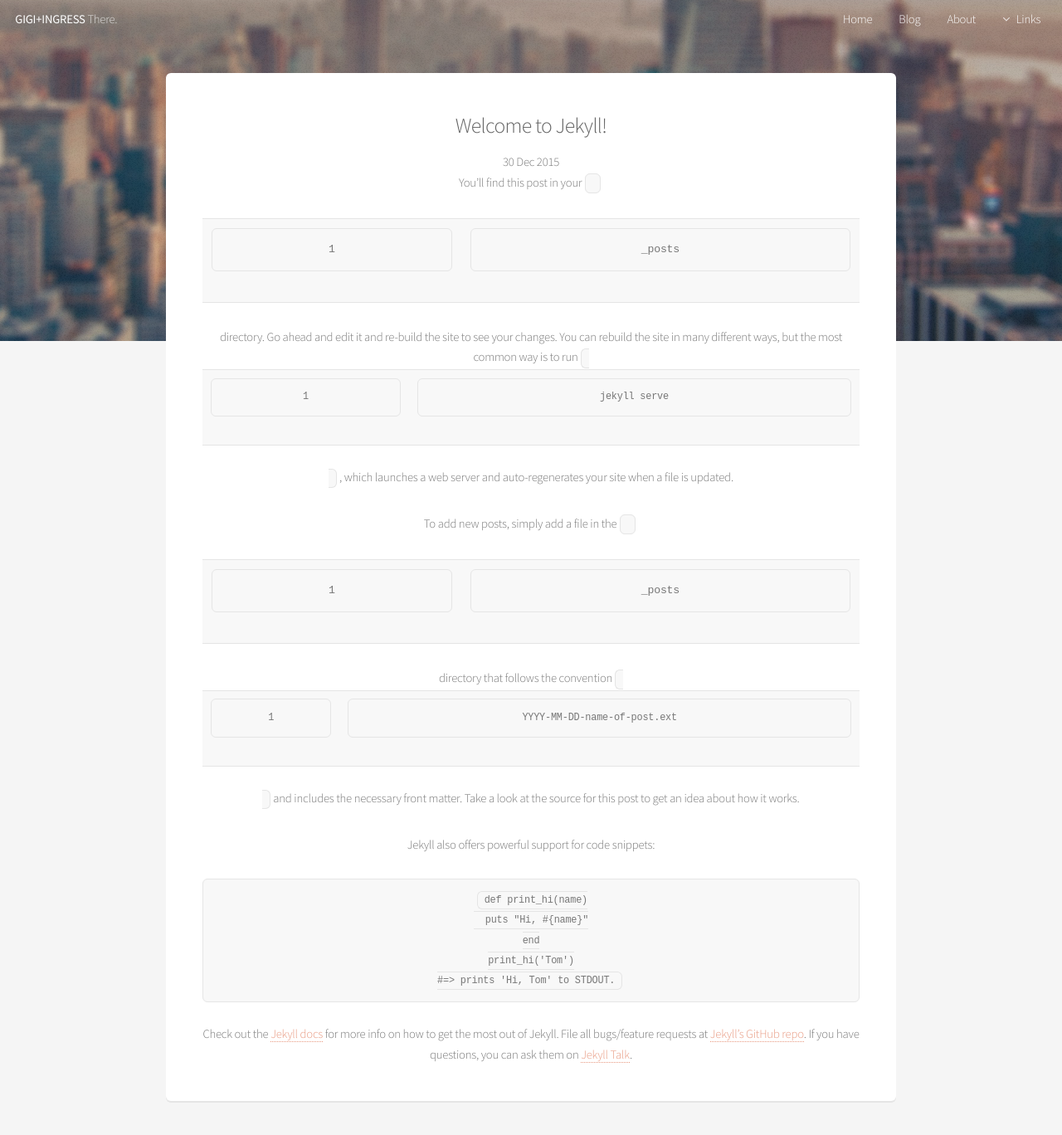
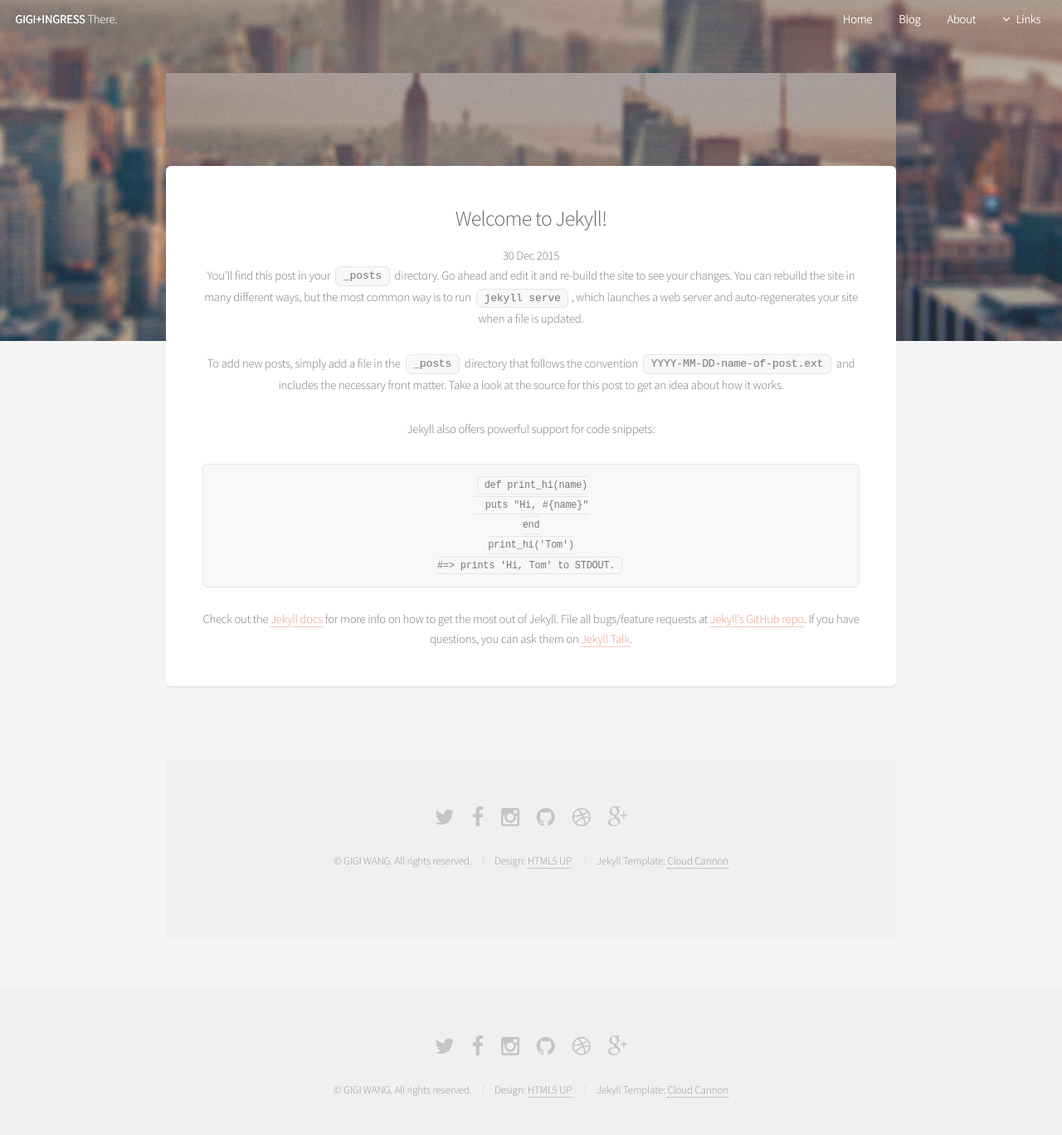
Before and after one commit to iocoo/iocoo.github.io, a Jekyll site: the page built from _posts/2015-12-30-welcome-to-jekyll.markdown, in a window 1280 px wide and 1400 px high. Shown: the top 1368 px of the window at 83% size. Built offline with Jekyll 4.4.1, drawn with Linux system fonts in a browser that asks for light colours; comment, search, counter and statistics services are not loaded.

```diff
--- a/_config.yml
+++ b/_config.yml
@@ -40,7 +40,6 @@ markdown_ext: "markdown,mkdown,mkdn,mkd,md"
 
 # Conversion
 markdown:    kramdown
-highlighter: rouge
 lsi:         false
 excerpt_separator: "\n\n"
 incremental: false
@@ -67,11 +66,3 @@ kramdown:
   smart_quotes:   lsquo,rsquo,ldquo,rdquo
   enable_coderay: false
   input: GFM
-
-  coderay:
-    coderay_wrap:              div
-    coderay_line_numbers:      inline
-    coderay_line_number_start: 1
-    coderay_tab_width:         4
-    coderay_bold_every:        10
-    coderay_css:               style
--- a/_layouts/post.html
+++ b/_layouts/post.html
@@ -1,7 +1,7 @@
 ---
-layout: post
+layout: default
 ---
-{% include header.html %}
+<!--{% include header.html %} -->
 	<section class="box special">
 		<h3>{{ page.title }}</h3>
 		<span class="date">{{ page.date | date_to_string }}</span>
```
